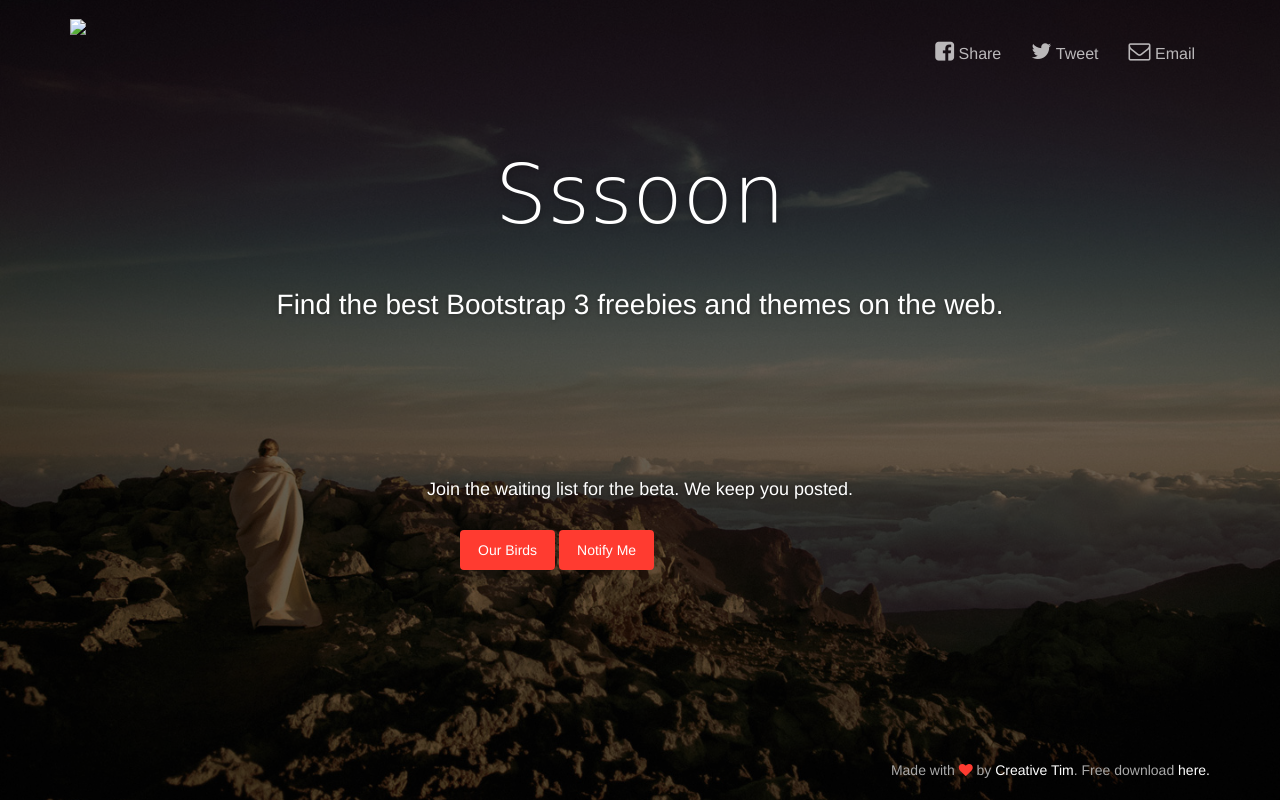
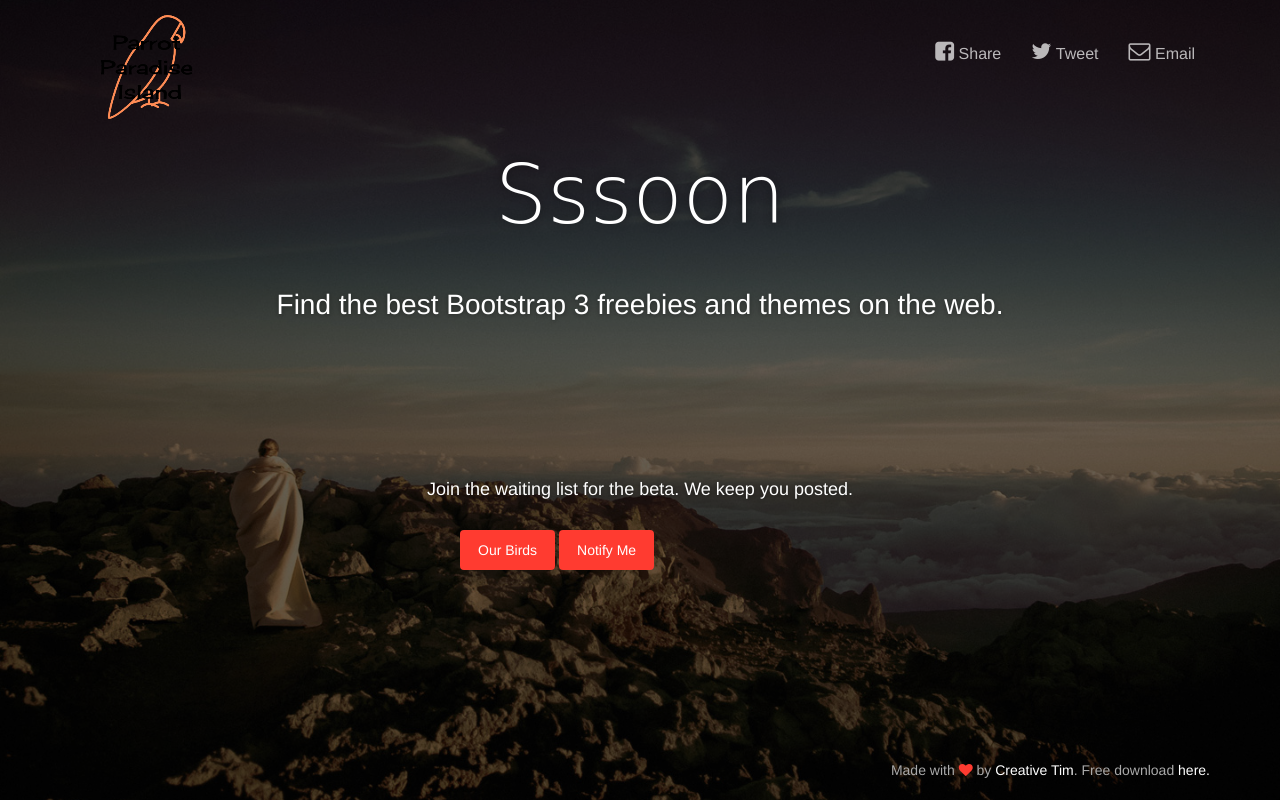
Before and after one commit to PeakyBirb/ParrotParadiseIsland, a plain HTML site: page index.html in a window 1280 px wide. Drawn offline with nearby package versions, Linux system fonts and the light colour scheme; files whose address does not match are found by name; a web font is replaced by a local one.

Commit message:
Update index.html

```diff
--- a/index.html
+++ b/index.html
@@ -32,10 +32,13 @@
     </div>
 
     <!-- Collect the nav links, forms, and other content for toggling -->
-    <img src="img/smallparrotlogo.png">
+
+    <img src="img/smallLogo.png" alt="Parrot Paradise Logo">
+
 
       </ul>
       <ul class="nav navbar-nav navbar-right">
+
             <li>
                 <a href="#">
                     <i class="fa fa-facebook-square"></i>
```
